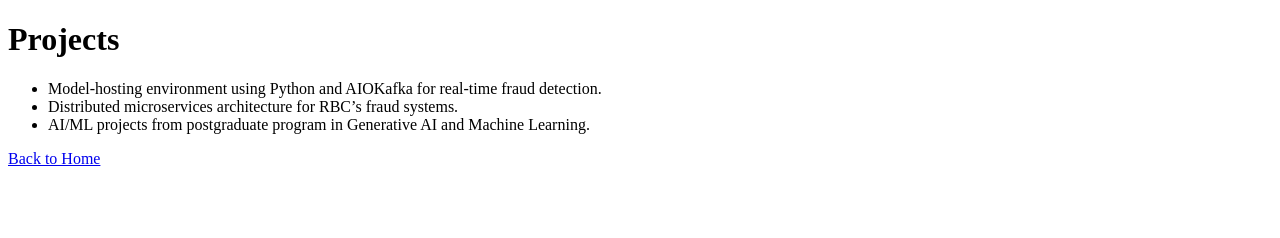
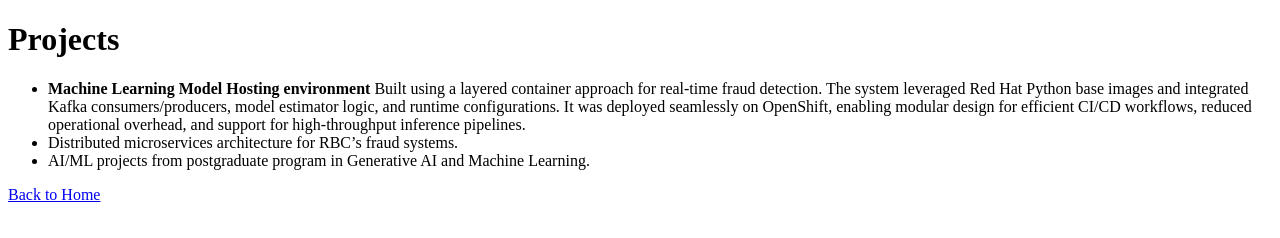
Before and after one commit to self-learn-journey/tilak-portfolio, a plain HTML site: page docs/projects.html in a window 1280 px wide. Drawn offline with Linux system fonts and the light colour scheme.

Commit message:
projects.html update

```diff
--- a/docs/projects.html
+++ b/docs/projects.html
@@ -6,7 +6,14 @@
 <body>
     <h1>Projects</h1>
     <ul>
-        <li>Model-hosting environment using Python and AIOKafka for real-time fraud detection.</li>
+        <li>
+            <strong>Machine Learning Model Hosting environment</strong>
+            Built using a layered container approach for real-time fraud detection.
+            The system leveraged Red Hat Python base images and integrated Kafka consumers/producers,
+            model estimator logic, and runtime configurations. It was deployed seamlessly on OpenShift,
+            enabling modular design for efficient CI/CD workflows, reduced operational overhead,
+            and support for high-throughput inference pipelines.
+            </li>
         <li>Distributed microservices architecture for RBC’s fraud systems.</li>
         <li>AI/ML projects from postgraduate program in Generative AI and Machine Learning.</li>
     </ul>
```
